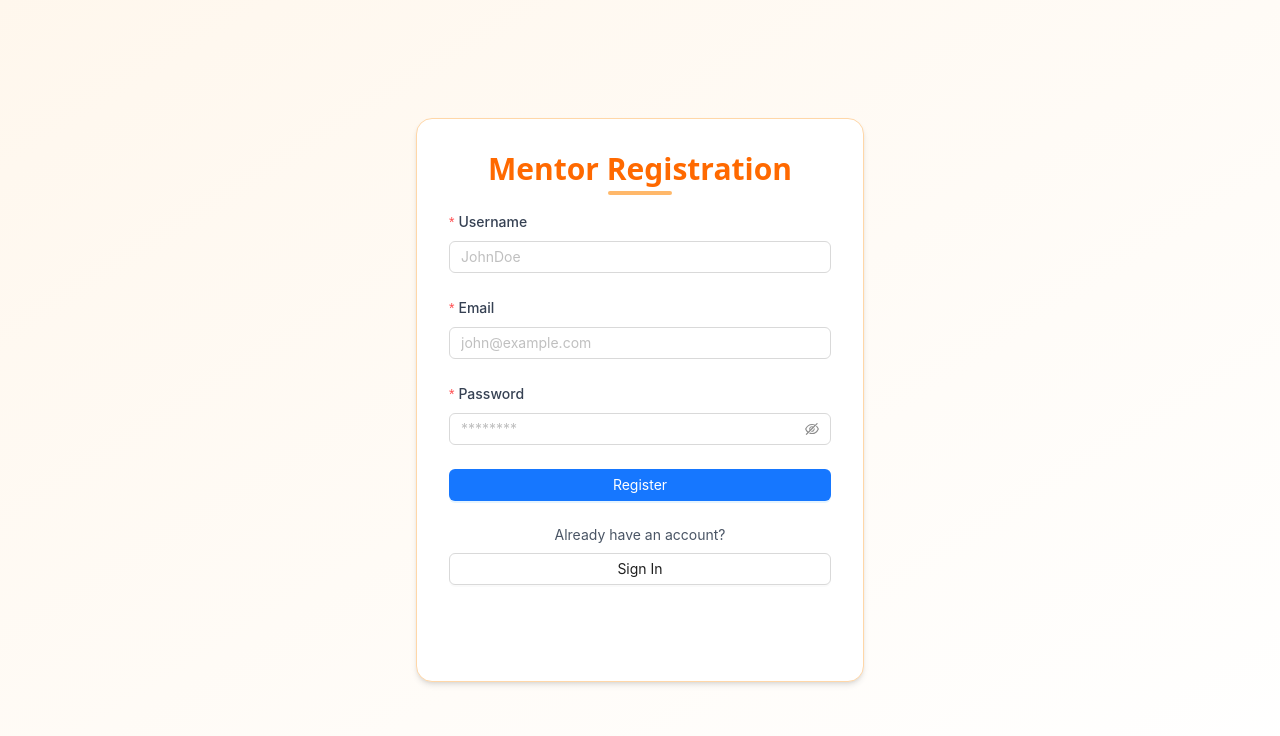
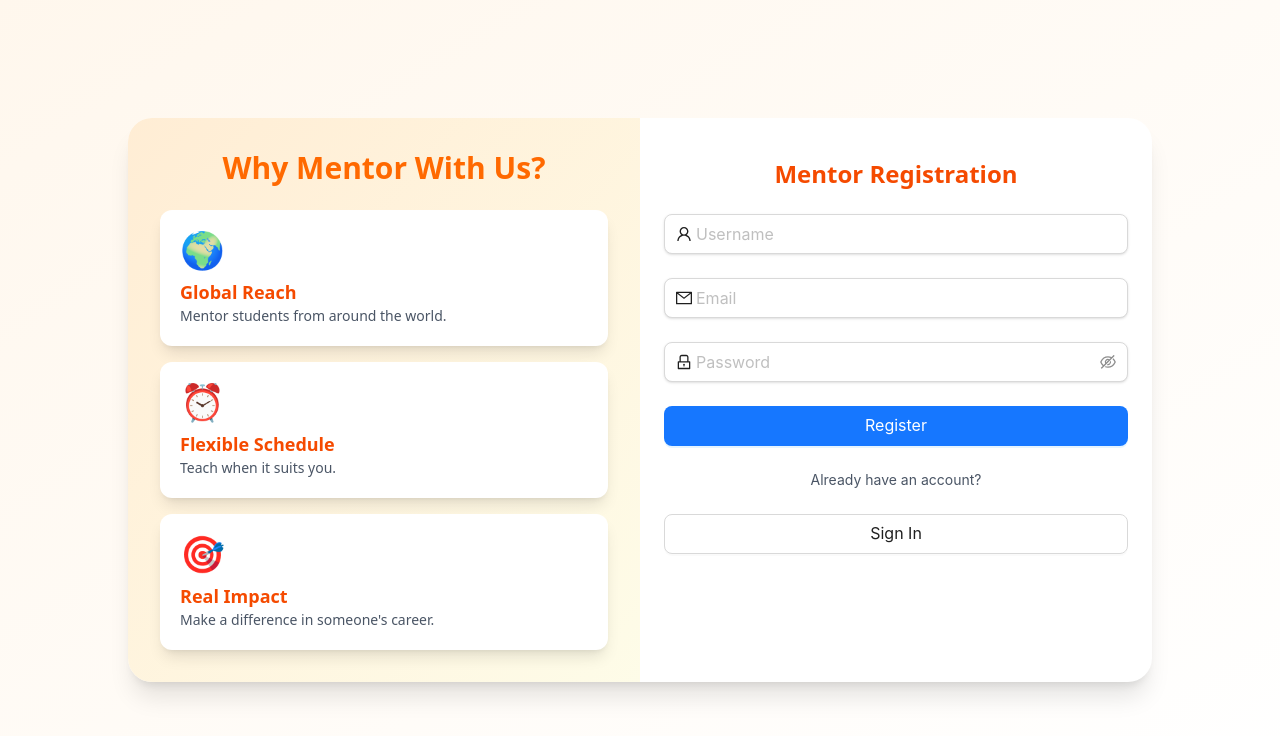
Before and after one commit to sunehabassan/MentorverseFD, a React (Vite) app: page /apitesting in a window 1280 px wide. Shown: the top 736 px of the page. Built offline with nearby package versions, Linux system fonts and the light colour scheme.

Commit message:
fix my request api

```diff
--- a/src/Apitesting.jsx
+++ b/src/Apitesting.jsx
@@ -1,13 +1,34 @@
 import React, { useState } from 'react';
 import { Form, Input, Button, message } from 'antd';
-import { baseURL } from "/config";
+import { UserOutlined, MailOutlined, LockOutlined } from '@ant-design/icons';
+import { baseURL } from '/config';
 import axios from 'axios';
 import { toast, ToastContainer, Bounce } from 'react-toastify';
 import { useNavigate } from 'react-router-dom';
+import { GoogleLogin } from '@react-oauth/google';
+import { motion } from 'framer-motion';
 import 'react-toastify/dist/ReactToastify.css';
-import { GoogleLogin } from '@react-oauth/google';
 
-const App = () => {
+const benefitData = [
+  { icon: "🌍", title: "Global Reach", desc: "Mentor students from around the world." },
+  { icon: "⏰", title: "Flexible Schedule", desc: "Teach when it suits you." },
+  { icon: "🎯", title: "Real Impact", desc: "Make a difference in someone's career." },
+];
+
+const cardVariants = {
+  hidden: { opacity: 0, y: 50 },
+  visible: (i) => ({
+    opacity: 1,
+    y: 0,
+    transition: {
+      delay: i * 0.2,
+      duration: 0.6,
+      type: "spring",
+    },
+  }),
+};
+
+const MentorRegister = () => {
   const [resData, setResData] = useState('');
   const navigate = useNavigate();
 
@@ -16,13 +37,13 @@ const App = () => {
       const response = await axios.post(`${baseURL}/api/auth/register`, values);
       if (response.data.success) {
         message.success('Registration successful!');
-        setResData(response.data.message);
         toast.success('🎉 You have registered successfully!', {
           autoClose: 2000,
           theme: 'light',
           transition: Bounce,
         });
         setTimeout(() => navigate('/Mentorlog'), 2500);
+        setResData(response.data.message);
       }
     } catch {
       message.error('Registration failed');
@@ -36,41 +57,72 @@ const App = () => {
 
   return (
     <div className="min-h-screen flex items-center justify-center bg-gradient-to-br from-orange-50 to-white px-4">
-      <div
-        className="w-full max-w-md p-8 rounded-2xl shadow-md hover:shadow-2xl transition duration-500 border border-orange-200
-        bg-white hover:bg-orange-50 transform hover:scale-105 animate-fade-in"
+      <div className="w-full max-w-5xl bg-white rounded-3xl shadow-xl overflow-hidden md:flex animate-fade-in">
+
+        {/* Left Column - Benefits */}
+        <div className="w-full md:w-1/2 bg-gradient-to-br from-orange-100 to-yellow-50 p-8 flex flex-col justify-center items-center">
+          <h2 className="text-3xl font-bold text-orange-500 text-center mb-6">Why Mentor With Us?</h2>
+
+          <div className="grid grid-cols-1 gap-4 w-full">
+            {benefitData.map((benefit, i) => (
+              <motion.div
+                key={benefit.title}
+                className="bg-white shadow-lg rounded-xl p-5 hover:shadow-xl transition"
+                custom={i}
+                initial="hidden"
+                animate="visible"
+                variants={cardVariants}
               >
-        <h2 className="text-center text-3xl font-bold text-orange-500 mb-6 relative">
-          Mentor Registration
-          <span className="absolute left-1/2 transform -translate-x-1/2 bottom-[-8px] w-16 h-1 bg-orange-300 rounded-full"></span>
-        </h2>
+                <div className="text-4xl mb-2">{benefit.icon}</div>
+                <div className="text-lg font-semibold text-orange-600">{benefit.title}</div>
+                <p className="text-sm text-gray-600">{benefit.desc}</p>
+              </motion.div>
+            ))}
+          </div>
+        </div>
 
-        <Form name="register" onFinish={onFinish} layout="vertical">
+        {/* Right Column - Form */}
+        <div className="w-full md:w-1/2 px-6 py-10">
+          <h2 className="text-2xl font-bold text-center text-orange-600 mb-6">Mentor Registration</h2>
+
+          <Form name="register" onFinish={onFinish} layout="vertical" className="space-y-4">
             <Form.Item
-            label={<span className="text-gray-700 font-medium">Username</span>}
               name="username"
               rules={[{ required: true, message: 'Please enter your username!' }]}
             >
-            <Input placeholder="JohnDoe" className="hover:border-orange-400" />
+              <Input
+                size="large"
+                prefix={<UserOutlined className="text-orange-400" />}
+                placeholder="Username"
+                className="rounded-xl shadow-sm hover:shadow-md transition-all"
+              />
             </Form.Item>
 
             <Form.Item
-            label={<span className="text-gray-700 font-medium">Email</span>}
               name="email"
               rules={[
                 { required: true, message: 'Please enter your email!' },
                 { type: 'email', message: 'Enter a valid email!' },
               ]}
             >
-            <Input placeholder="john@example.com" className="hover:border-orange-400" />
+              <Input
+                size="large"
+                prefix={<MailOutlined className="text-orange-400" />}
+                placeholder="Email"
+                className="rounded-xl shadow-sm hover:shadow-md transition-all"
+              />
             </Form.Item>
 
             <Form.Item
-            label={<span className="text-gray-700 font-medium">Password</span>}
               name="password"
               rules={[{ required: true, message: 'Please enter your password!' }]}
             >
-            <Input.Password placeholder="********" className="hover:border-orange-400" />
+              <Input.Password
+                size="large"
+                prefix={<LockOutlined className="text-orange-400" />}
+                placeholder="Password"
+                className="rounded-xl shadow-sm hover:shadow-md transition-all"
+              />
             </Form.Item>
 
             <Form.Item>
@@ -78,13 +130,14 @@ const App = () => {
                 type="primary"
                 htmlType="submit"
                 block
-              className="bg-orange-500 hover:bg-gradient-to-r hover:from-orange-500 hover:to-yellow-400 text-white font-semibold border-none transition-all duration-300"
+                size="large"
+                className="rounded-xl bg-orange-500 hover:bg-orange-400 text-white font-semibold shadow-lg"
               >
                 Register
               </Button>
             </Form.Item>
 
-          <div className="text-center text-sm text-gray-600 mt-2">
+            <div className="text-center text-sm text-gray-600">
               Already have an account?
             </div>
 
@@ -92,20 +145,27 @@ const App = () => {
               <Button
                 onClick={() => navigate('/Mentorlog')}
                 block
-              className="mt-2 border border-orange-500 text-orange-500 hover:bg-orange-100 transition-all"
+                size="large"
+                className="mt-2 rounded-xl border border-orange-400 text-orange-500 hover:bg-orange-100"
               >
                 Sign In
               </Button>
             </Form.Item>
-        </Form>
-            <GoogleLogin/>
+
+            <div className="my-4">
+              <GoogleLogin />
+            </div>
+
             {resData && (
               <div className="text-center text-green-600 mt-3 text-sm">{resData}</div>
             )}
+          </Form>
+        </div>
+      </div>
+
       <ToastContainer />
-      </div>
     </div>
   );
 };
 
-export default App;
+export default MentorRegister;
--- a/src/components/Button1.jsx
+++ b/src/components/Button1.jsx
@@ -14,65 +14,22 @@ const Button1 = () => {
 
   const registerPopoverContent = (
     <div className="flex flex-col gap-2">
-      <Button
-        className="!bg-gradient-to-r !from-orange-400 !to-orange-600 !text-white !font-semibold !rounded-lg !shadow-md hover:!bg-orange-500 !transition-all"
-        onClick={() => setIsMentorRegisterOpen(true)}
-      >
-        Mentor
-      </Button>
-      <Button
-        className="!bg-gradient-to-r !from-orange-400 !to-orange-600 !text-white !font-semibold !rounded-lg !shadow-md hover:!bg-orange-500 !transition-all"
-        onClick={() => setIsStudentRegisterOpen(true)}
-      >
-        Student
-      </Button>
+      <Button onClick={() => setIsStudentRegisterOpen(true)}>Mentor</Button>
+      <Button onClick={() => setIsMentorRegisterOpen(true)}>Student</Button>
     </div>
   );
 
   return (
-    <div className="w-fit flex items-center gap-3 px-2 py-1">
+    <div className=" w-fit  flex items-center gap-2 px-2 py-1">
       {/* Register Button */}
       <Popover placement="bottom" title="Register As" content={registerPopoverContent}>
-        <Button className="!bg-gradient-to-r !from-orange-500 !to-orange-600 !text-white !text-sm !font-bold !px-4 !py-1.5 !rounded-xl !shadow-lg flex items-center gap-2 hover:!scale-105 hover:!shadow-xl transition-transform duration-300">
+        <Button className="bg-orange-400 text-white text-xs font-semibold flex items-center gap-1 hover:bg-white hover:text-orange-400 transition">
           <FaRegistered className="text-base" /> Register
         </Button>
       </Popover>
 
-      {/* Login Button */}
-      <Button
-        onClick={() => setIsLoginOpen(true)}
-        className="!bg-gradient-to-r !from-gray-700 !to-gray-900 !text-white !text-sm !font-bold !px-4 !py-1.5 !rounded-xl !shadow-lg flex items-center gap-2 hover:!scale-105 hover:!shadow-xl transition-transform duration-300"
-      >
-        <RiLoginCircleFill className="text-base" />
-        Sign In
-      </Button>
-
-      {/* Student Register Modal */}
-      <Modal
-        open={isStudentRegisterOpen}
-        onCancel={() => setIsStudentRegisterOpen(false)}
-        footer={null}
-        width={1000}
-        title={<h2 className="text-xl font-semibold text-orange-600 text-center">Register as Student</h2>}
-      >
-        <div className="w-full">
-          <App />
-        </div>
-      </Modal>
-
-      {/* Mentor Register Modal */}
-      <Modal
-        open={isMentorRegisterOpen}
-        onCancel={() => setIsMentorRegisterOpen(false)}
-        footer={null}
-        width={1000}
-        title={<h2 className="text-xl font-semibold text-orange-600 text-center">Register as Mentor</h2>}
-      >
-        <div className="w-full">
-          <App2 />
-        </div>
-      </Modal>
-
+      {/* Divider
+      <div className="text-black text-sm">/</div> */}
 
       {/* Login Button */}
       <Button
@@ -145,6 +102,8 @@ const Button1 = () => {
     </div>
   </div>
 </Modal>
+
+
     </div>
   );
 };
```
Lines whose indentation alone changed are shown as unchanged.
